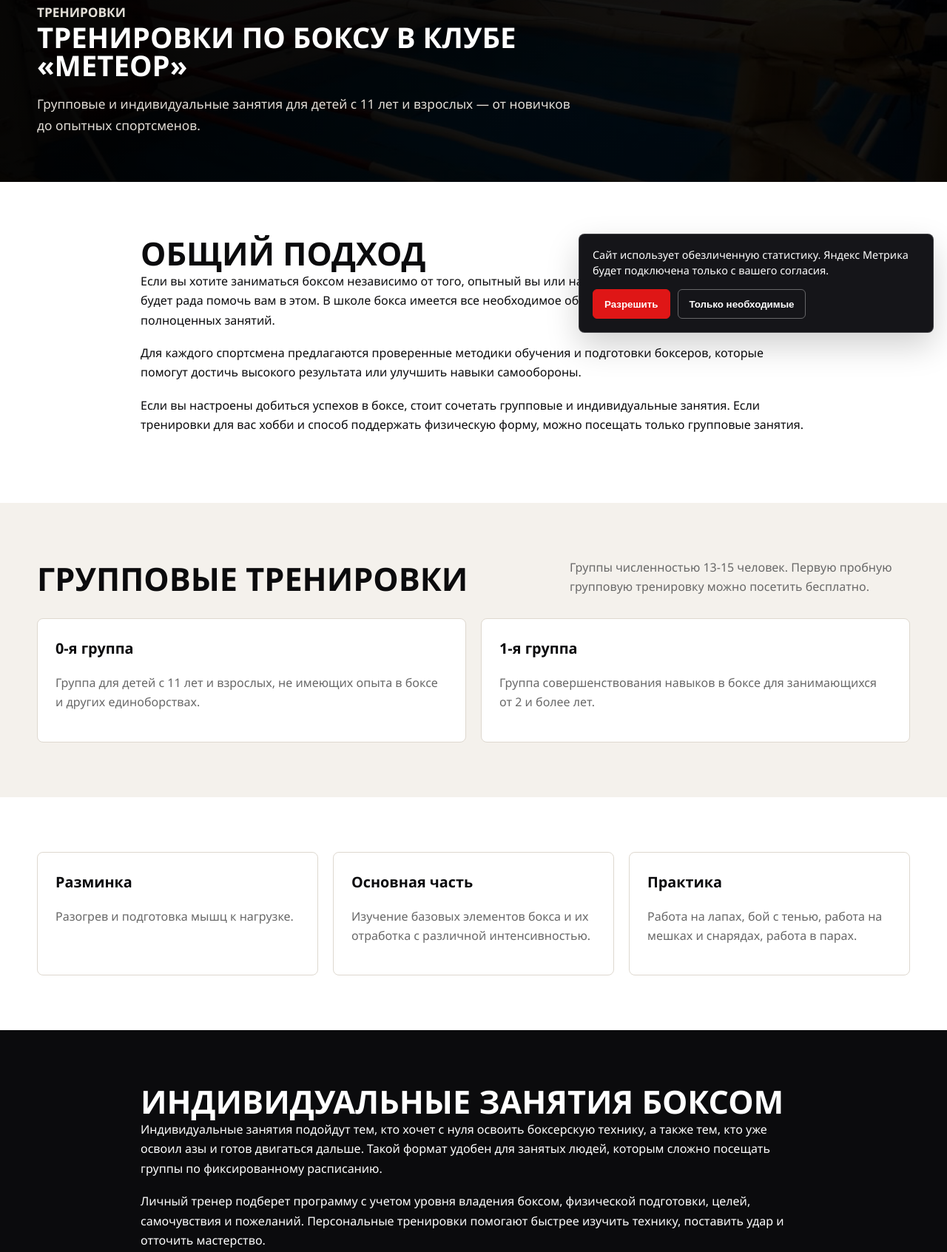
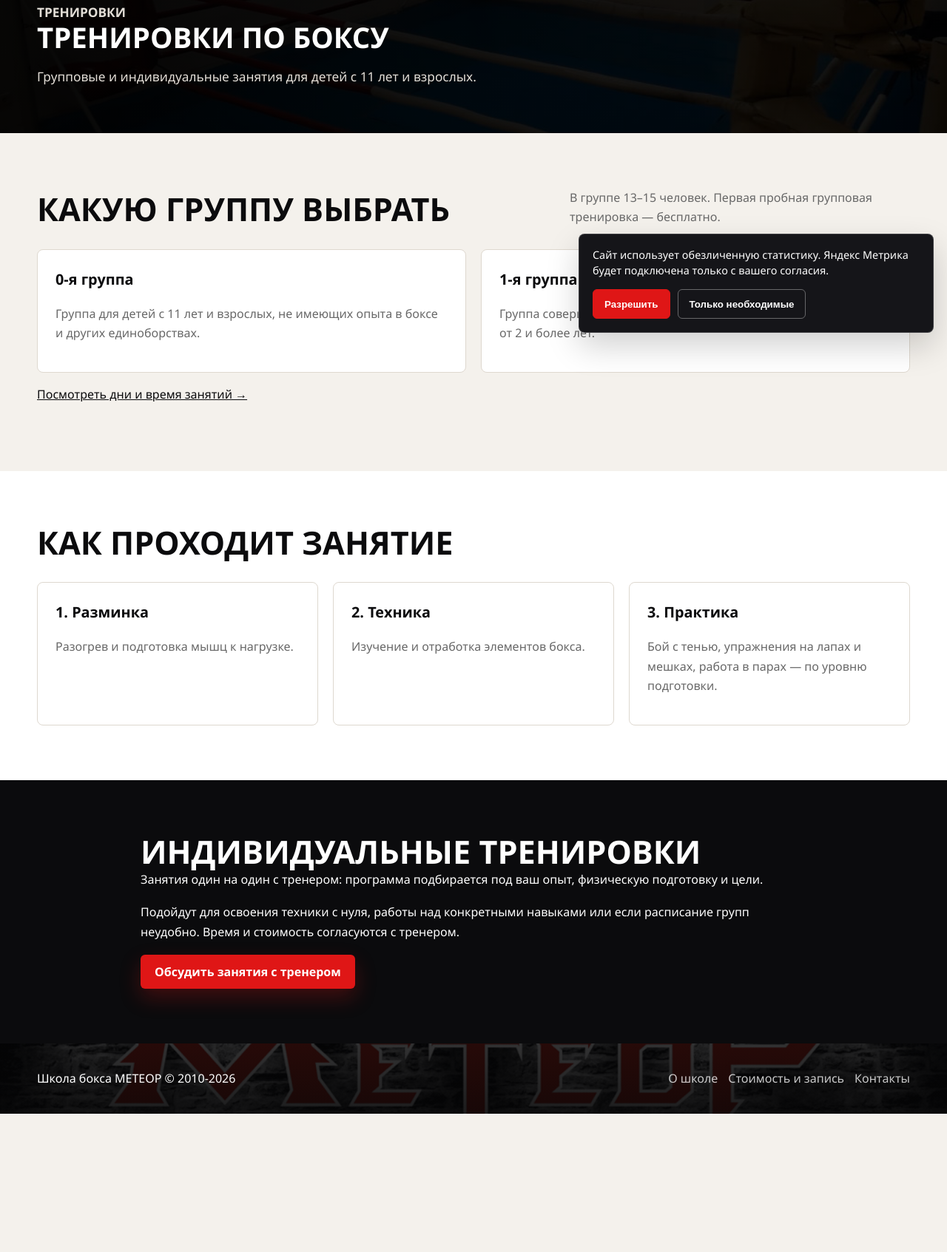
Before and after one commit to landat/step-static-website, a website: page training.html in a window 1280 px wide. Shown: the part 332-2025 px from the top of the page at 74% size. After the commit the page ends 1838 px from the top, so only its background shows below. Drawn offline with Linux system fonts and the light colour scheme.

Commit message:
Shorten training page to practical information

```diff
--- a/training.html
+++ b/training.html
@@ -4,43 +4,39 @@
     <meta charset="utf-8">
     <meta name="viewport" content="width=device-width, initial-scale=1">
     <title>Тренировки - Школа бокса МЕТЕОР</title>
-    <meta name="description" content="Групповые и индивидуальные тренировки в школе бокса МЕТЕОР.">
+    <meta name="description" content="Бокс для детей с 11 лет и взрослых: группы по уровню подготовки, ход занятия и индивидуальные тренировки в школе МЕТЕОР.">
     <link rel="stylesheet" href="assets/styles.css">
   </head>
   <body>
 <header class="site-header"><div class="header-inner"><a class="brand" href="index.html"><img src="assets/meteor-logo-header.jpg" alt="Школа бокса МЕТЕОР"></a><nav class="site-nav" aria-label="Основная навигация"><a href="index.html">Главная</a><a href="training.html">Тренировки</a><a href="schedule.html">Расписание</a><a href="beginners.html">Уроки начинающим</a><a href="photos.html">Фото</a><a href="contacts.html">Контакты</a></nav><a class="top-phone" href="tel:+74957986940">+7 495 798 69 40</a><button class="menu-toggle" type="button" aria-label="Открыть меню" aria-expanded="false"><span></span></button></div></header>
     <main>
-      <section class="page-hero"><div class="section-inner"><p class="eyebrow">Тренировки</p><h1 class="compact-page-title">Тренировки по боксу в клубе «Метеор»</h1><p>Групповые и индивидуальные занятия для детей с 11 лет и взрослых — от новичков до опытных спортсменов.</p></div></section>
-      <section class="section white">
-        <div class="section-inner content">
-          <h2>Общий подход</h2>
-          <p>Если вы хотите заниматься боксом независимо от того, опытный вы или начинающий боксер, школа «Метеор» будет рада помочь вам в этом. В школе бокса имеется все необходимое оборудование и снаряды для полноценных занятий.</p>
-          <p>Для каждого спортсмена предлагаются проверенные методики обучения и подготовки боксеров, которые помогут достичь высокого результата или улучшить навыки самообороны.</p>
-          <p>Если вы настроены добиться успехов в боксе, стоит сочетать групповые и индивидуальные занятия. Если тренировки для вас хобби и способ поддержать физическую форму, можно посещать только групповые занятия.</p>
-        </div>
-      </section>
+      <section class="page-hero"><div class="section-inner"><p class="eyebrow">Тренировки</p><h1 class="compact-page-title">Тренировки по боксу</h1><p>Групповые и индивидуальные занятия для детей с 11 лет и взрослых.</p></div></section>
       <section class="section" id="group">
         <div class="section-inner">
-          <div class="section-head"><h2>Групповые тренировки</h2><p>Группы численностью 13-15 человек. Первую пробную групповую тренировку можно посетить бесплатно.</p></div>
+          <div class="section-head"><h2>Какую группу выбрать</h2><p>В группе 13–15 человек. Первая пробная групповая тренировка — бесплатно.</p></div>
           <div class="grid-2" data-schedule-groups>
             <article class="card"><h3>0-я группа</h3><p>Группа для детей с 11 лет и взрослых, не имеющих опыта в боксе и других единоборствах.</p></article>
             <article class="card"><h3>1-я группа</h3><p>Группа совершенствования навыков в боксе для занимающихся от 2 и более лет.</p></article>
           </div>
+          <p><a href="schedule.html">Посмотреть дни и время занятий →</a></p>
         </div>
       </section>
       <section class="section white">
-        <div class="section-inner grid-3">
-          <article class="card"><h3>Разминка</h3><p>Разогрев и подготовка мышц к нагрузке.</p></article>
-          <article class="card"><h3>Основная часть</h3><p>Изучение базовых элементов бокса и их отработка с различной интенсивностью.</p></article>
-          <article class="card"><h3>Практика</h3><p>Работа на лапах, бой с тенью, работа на мешках и снарядах, работа в парах.</p></article>
+        <div class="section-inner">
+          <div class="section-head"><h2>Как проходит занятие</h2></div>
+          <div class="grid-3">
+            <article class="card"><h3>1. Разминка</h3><p>Разогрев и подготовка мышц к нагрузке.</p></article>
+            <article class="card"><h3>2. Техника</h3><p>Изучение и отработка элементов бокса.</p></article>
+            <article class="card"><h3>3. Практика</h3><p>Бой с тенью, упражнения на лапах и мешках, работа в парах — по уровню подготовки.</p></article>
+          </div>
         </div>
       </section>
       <section class="section dark" id="personal">
         <div class="section-inner content">
-          <h2>Индивидуальные занятия боксом</h2>
-          <p>Индивидуальные занятия подойдут тем, кто хочет с нуля освоить боксерскую технику, а также тем, кто уже освоил азы и готов двигаться дальше. Такой формат удобен для занятых людей, которым сложно посещать группы по фиксированному расписанию.</p>
-          <p>Личный тренер подберет программу с учетом уровня владения боксом, физической подготовки, целей, самочувствия и пожеланий. Персональные тренировки помогают быстрее изучить технику, поставить удар и отточить мастерство.</p>
-          <a class="button" href="contacts.html">Уточнить время</a>
+          <h2>Индивидуальные тренировки</h2>
+          <p>Занятия один на один с тренером: программа подбирается под ваш опыт, физическую подготовку и цели.</p>
+          <p>Подойдут для освоения техники с нуля, работы над конкретными навыками или если расписание групп неудобно. Время и стоимость согласуются с тренером.</p>
+          <a class="button" href="contacts.html">Обсудить занятия с тренером</a>
         </div>
       </section>
     </main>
```
